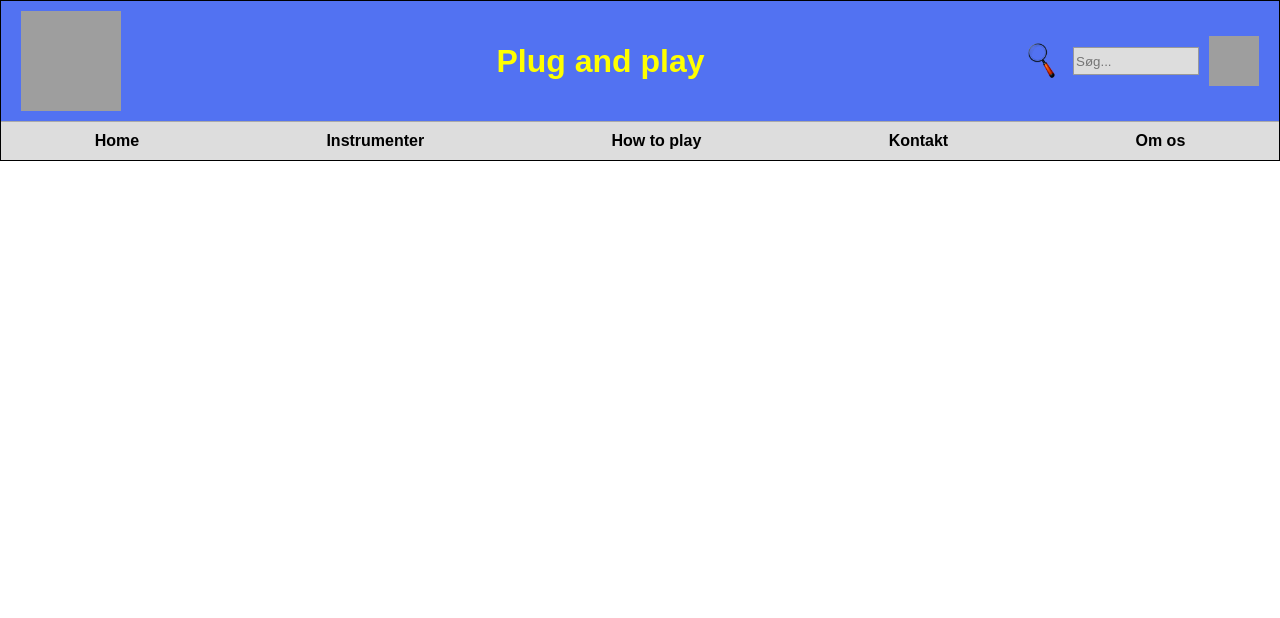
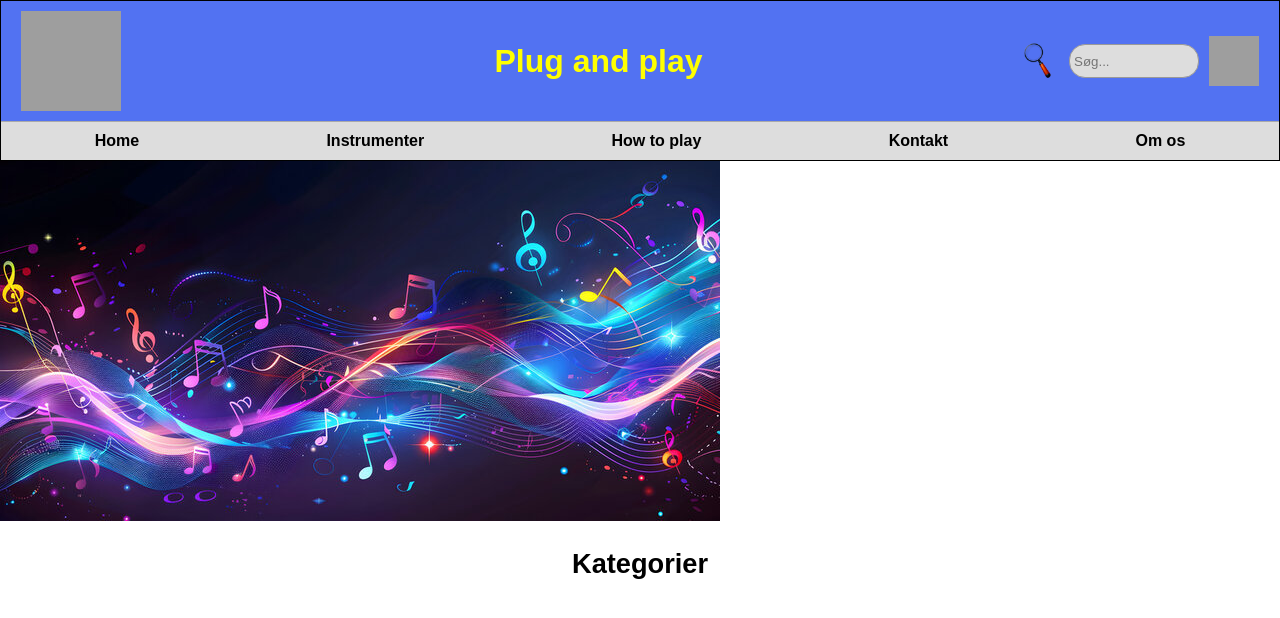
Before and after one commit to Basken3103/Plug-and-play_store, a plain HTML site: page index.html in a window 1280 px wide. Drawn offline with Linux system fonts and the light colour scheme; grey boxes are pictures that could not be loaded.

Commit message:
Er nu i gang med min hero og har tilføjet Kategorier som h2

```diff
--- a/index.html
+++ b/index.html
@@ -1,5 +1,5 @@
 <!DOCTYPE html>
-<html lang="en">
+<html lang="da">
 
 <head>
     <meta charset="UTF-8">
@@ -30,9 +30,20 @@
         </nav>
     </header>
     <main>
-        <section class="hero">
-            <img src="">
+        <section class="banner">
+            <img src="img/Musik banner.jpg">
         </section>
+
+        <section class="tagline">
+            <h2>
+                Kategorier
+            </h2>
+        </section>
+
+
+
+
+
     </main>
 </body>
 
--- a/style.css
+++ b/style.css
@@ -39,6 +39,8 @@ header {
     width: 120px;
     border: 1px solid #999;
     background-color: #ddd;
+    padding: 4px;
+    border-radius: 16px;
 }
 
 nav {
@@ -59,3 +61,21 @@ nav a {
     color: black;
     font-weight: bold;
 }
+
+.tagline h2 {
+    font-size: 1.7rem;
+    text-align: center;
+    margin-bottom: 0;
+    padding-bottom: 0;
+}
+
+header input {
+    border: none;
+    background: transparent;
+}
+
+@media screen and (min-width:700px) {
+    .search input {
+        min-width: 300px;
+    }
+}
```
